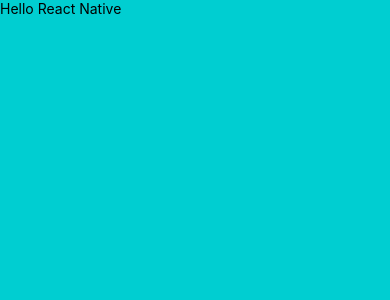
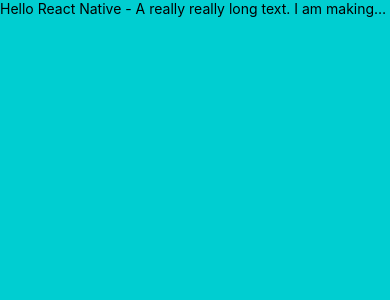
Before and after one commit to MarcJacques/DoneWithIt, a React Native app: screen / in a window 390 px wide. Shown: the top 300 px of the page. Built offline with nearby package versions, Linux system fonts and the light colour scheme.

Commit message:
add method for managing long text

```diff
--- a/App.js
+++ b/App.js
@@ -1,14 +1,19 @@
 import { StatusBar } from 'expo-status-bar';
 import React from 'react';
-import { StyleSheet, Text, View, SafeAreaView } from 'react-native';
+import { StyleSheet, Text, View, SafeAreaView } from 'react-native';//add SafeAreaView to keep content in clear and viewable areas on the screen
 
 export default function App() {
 console.log("App executed");
 
+const handlePress = () => console.log("Text Pressed")
+
   return (
-    // this is how you setup a view.
+    // 1. this is how you setup a view.
+    // 2. be sure to keep track of how long text is. especially when using a limited numberOfLines; text will be truncated to fit the limit.
     <SafeAreaView style={styles.container}>
-      <Text>Hello React Native</Text>
+      <Text numberOfLines={1} onPress={handlePress}>
+      Hello React Native - A really really long text. I am making this even longer to see what happens!
+      </Text>
       <StatusBar style="auto" />
     </SafeAreaView>
   );
```
